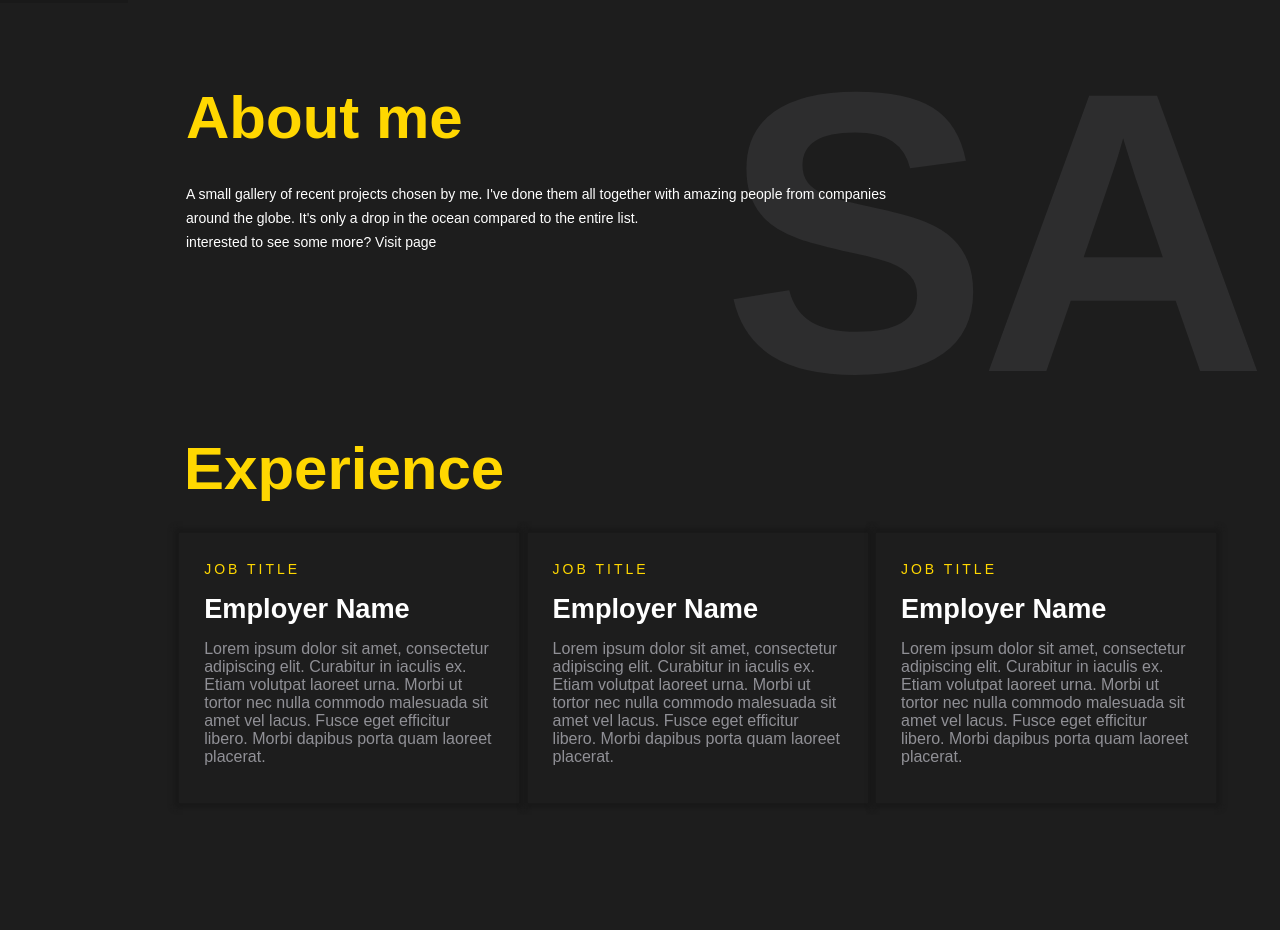
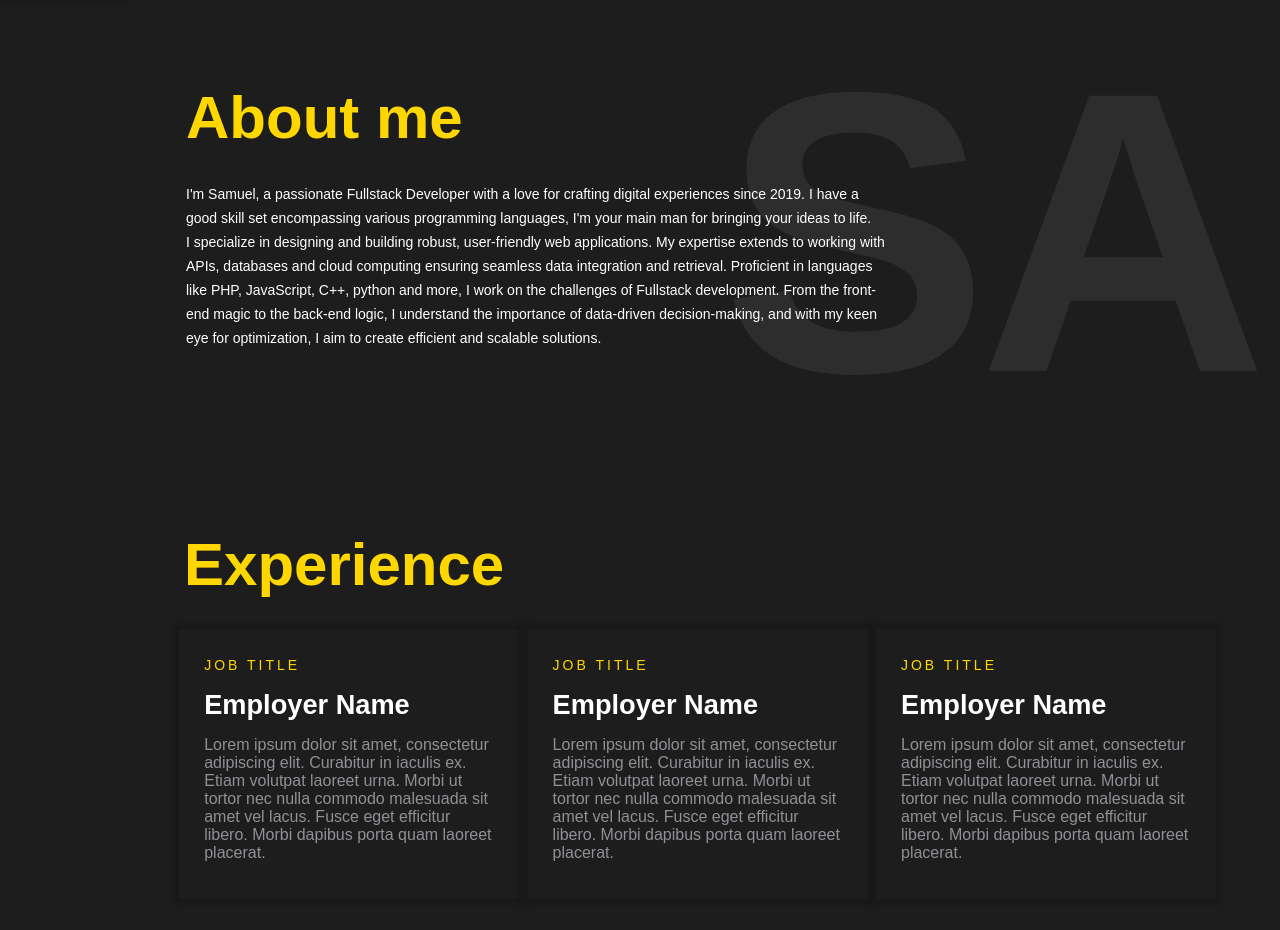
Before and after one commit to Samkaypro/samkaypro.github.io, a plain HTML site: page index.html in a window 1280 px wide. Shown: the part 797-1727 px from the top of the page. Drawn offline with nearby package versions, Linux system fonts and the light colour scheme; a web font is replaced by a local one.

Commit message:
Update index.html

```diff
--- a/index.html
+++ b/index.html
@@ -96,11 +96,10 @@
         </div>
         <div class="text-zone-2">
             <div>
-                <p>A small gallery of recent projects chosen by me.
-                    I've done them all together with amazing people from companies around the globe.
-                    It's only a drop in the ocean compared to the entire list.
-                    <br>
-                    interested to see some more? Visit page
+                <p>
+                    I'm Samuel, a passionate Fullstack Developer with a love for crafting digital experiences since 2019. I have a good skill set encompassing various programming languages, I'm your main man for bringing your ideas to life.
+                    <br>I specialize in designing and building robust, user-friendly web applications.
+                    My expertise extends to working with APIs, databases and cloud computing ensuring seamless data integration and retrieval. Proficient in languages like PHP, JavaScript, C++, python and more, I work on the challenges of Fullstack development. From the front-end magic to the back-end logic, I understand the importance of data-driven decision-making, and with my keen eye for optimization, I aim to create efficient and scalable solutions.
                 </p>
             </div>
 
```
